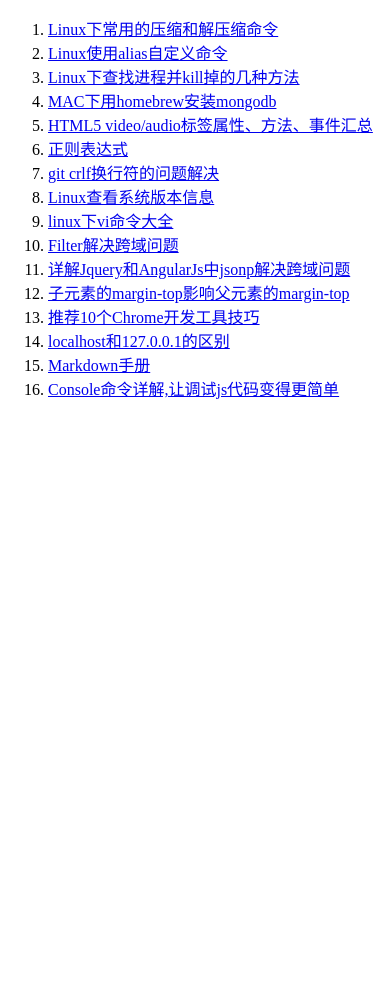
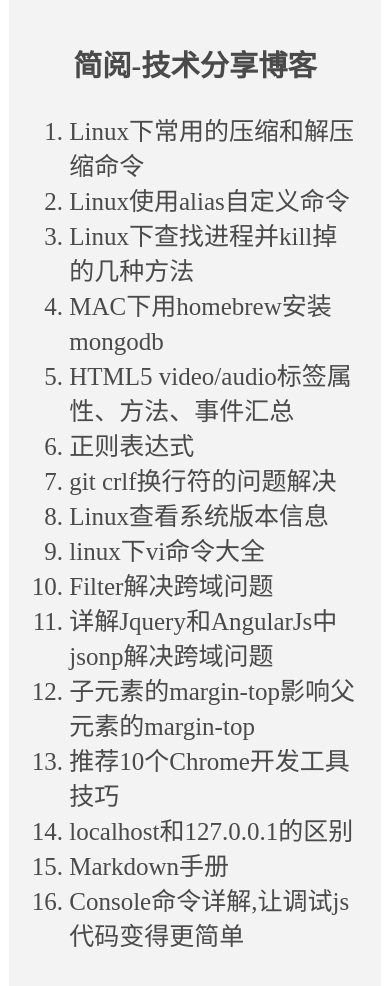
Before and after one commit to zywcode/zywcode.github.io, a plain HTML site: page index.html in a window 390 px wide. Before the commit the page ends 844 px from the top, so only its background shows below. Drawn offline with Linux system fonts and the light colour scheme.

Commit message:
modify blog list style

```diff
--- a/index.html
+++ b/index.html
@@ -5,25 +5,75 @@
     <meta name="viewport" content="width=device-width, initial-scale=1">
     <link rel="shortcut icon" href="http://blog.idebugs.com/images/favicon.png">
     <title>简阅</title>
+    <style>
+        html, body {
+            height: 100%;
+            margin: 0;
+            font-size: 62.5%;
+        }
+
+        .container {
+            min-height: 100%;
+            width: 800px;
+            background-color: rgba(231, 231, 231, .5);
+            margin: 0 auto;
+            padding: 4rem;
+            font-size: 3.4rem;
+            line-height: 4.8rem;
+            color: #4A4A4A;
+        }
+        a {
+            text-decoration: none;
+            color: #4A4A4A;
+            transition: color 0.3s ease;
+            background: transparent;
+        }
+        h3 {
+            text-align: center;
+        }
+        @media (max-width: 900px) {
+            .container {
+                width: 80%;
+                padding: 3rem;
+                font-size: 3rem;
+                line-height: 4rem;
+            }
+        }
+        @media (max-width: 500px) {
+            .container {
+                width: 85%;
+                padding: 2rem;
+                font-size: 2.5rem;
+                line-height: 3.5rem;
+            }
+        }
+    </style>
 </head>
 <body>
+<div class="container">
+    <h3>简阅-技术分享博客</h3>
     <ol>
         <li><a href="http://idebugs.com/linuxxia-xue-yong-de-ya-suo-he-jie-ya-suo-ming-ling/">Linux下常用的压缩和解压缩命令</a></li>
         <li><a href="http://idebugs.com/linuxzi-ding-yi-ming-ling/">Linux使用alias自定义命令</a></li>
-        <li><a href="http://idebugs.com/linuxxia-shi-yong-cha-zhao-jin-cheng-bing-killdiao-de-ji-chong-fang-fa/">Linux下查找进程并kill掉的几种方法</a></li>
+        <li><a href="http://idebugs.com/linuxxia-shi-yong-cha-zhao-jin-cheng-bing-killdiao-de-ji-chong-fang-fa/">Linux下查找进程并kill掉的几种方法</a>
+        </li>
         <li><a href="http://idebugs.com/macxia-yong-homebrewan-zhuang-mongodb/">MAC下用homebrew安装mongodb</a></li>
-        <li><a href="http://idebugs.com/html5-duo-mei-ti-biao-qian-shu-xing-fang-fa-shi-jian-hui-zong/">HTML5 video/audio标签属性、方法、事件汇总</a></li>
+        <li><a href="http://idebugs.com/html5-duo-mei-ti-biao-qian-shu-xing-fang-fa-shi-jian-hui-zong/">HTML5
+            video/audio标签属性、方法、事件汇总</a></li>
         <li><a href="http://idebugs.com/zheng-ze-biao-da-shi/">正则表达式</a></li>
         <li><a href="http://idebugs.com/git-crlfhuan-xing-fu-de-wen-ti-jie-jue/">git crlf换行符的问题解决</a></li>
         <li><a href="http://idebugs.com/linuxcha-kan-xi-tong-ban-ben-xin-xi/">Linux查看系统版本信息</a></li>
         <li><a href="http://idebugs.com/linuxxia-viming-ling-da-quan/">linux下vi命令大全</a></li>
         <li><a href="http://idebugs.com/filterjie-jue-kua-yu-wen-ti/">Filter解决跨域问题</a></li>
-        <li><a href="http://idebugs.com/xiang-jie-jqueryhe-angularjszhong-jsonpjie-jue-kua-yu-wen-ti/">详解Jquery和AngularJs中jsonp解决跨域问题</a></li>
+        <li><a href="http://idebugs.com/xiang-jie-jqueryhe-angularjszhong-jsonpjie-jue-kua-yu-wen-ti/">详解Jquery和AngularJs中jsonp解决跨域问题</a>
+        </li>
         <li><a href="http://idebugs.com/margin/">子元素的margin-top影响父元素的margin-top</a></li>
         <li><a href="http://idebugs.com/tui-jian-10ge-chromekai-fa-gong-ju-ji-qiao/">推荐10个Chrome开发工具技巧</a></li>
         <li><a href="http://idebugs.com/localhosthe-127-0-0-1de-qu-bie/">localhost和127.0.0.1的区别</a></li>
         <li><a href="http://idebugs.com/markdownshou-ce/">Markdown手册</a></li>
-        <li><a href="http://idebugs.com/consoleming-ling-xiang-jie-rang-diao-shi-jsdai-ma-bian-de-geng-jian-dan/">Console命令详解,让调试js代码变得更简单</a></li>
+        <li><a href="http://idebugs.com/consoleming-ling-xiang-jie-rang-diao-shi-jsdai-ma-bian-de-geng-jian-dan/">Console命令详解,让调试js代码变得更简单</a>
+        </li>
     </ol>
+</div>
 </body>
 </html>
```
